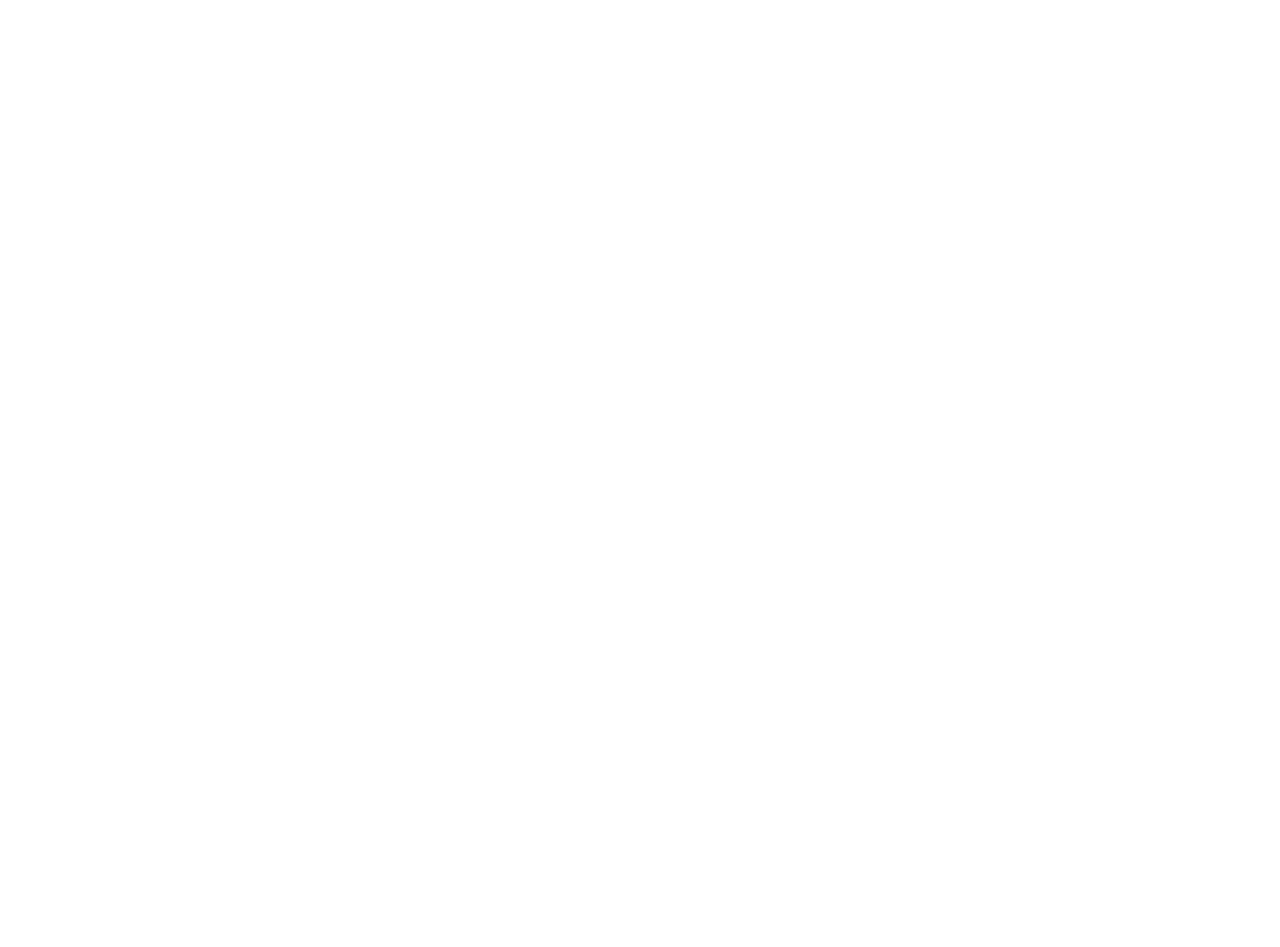
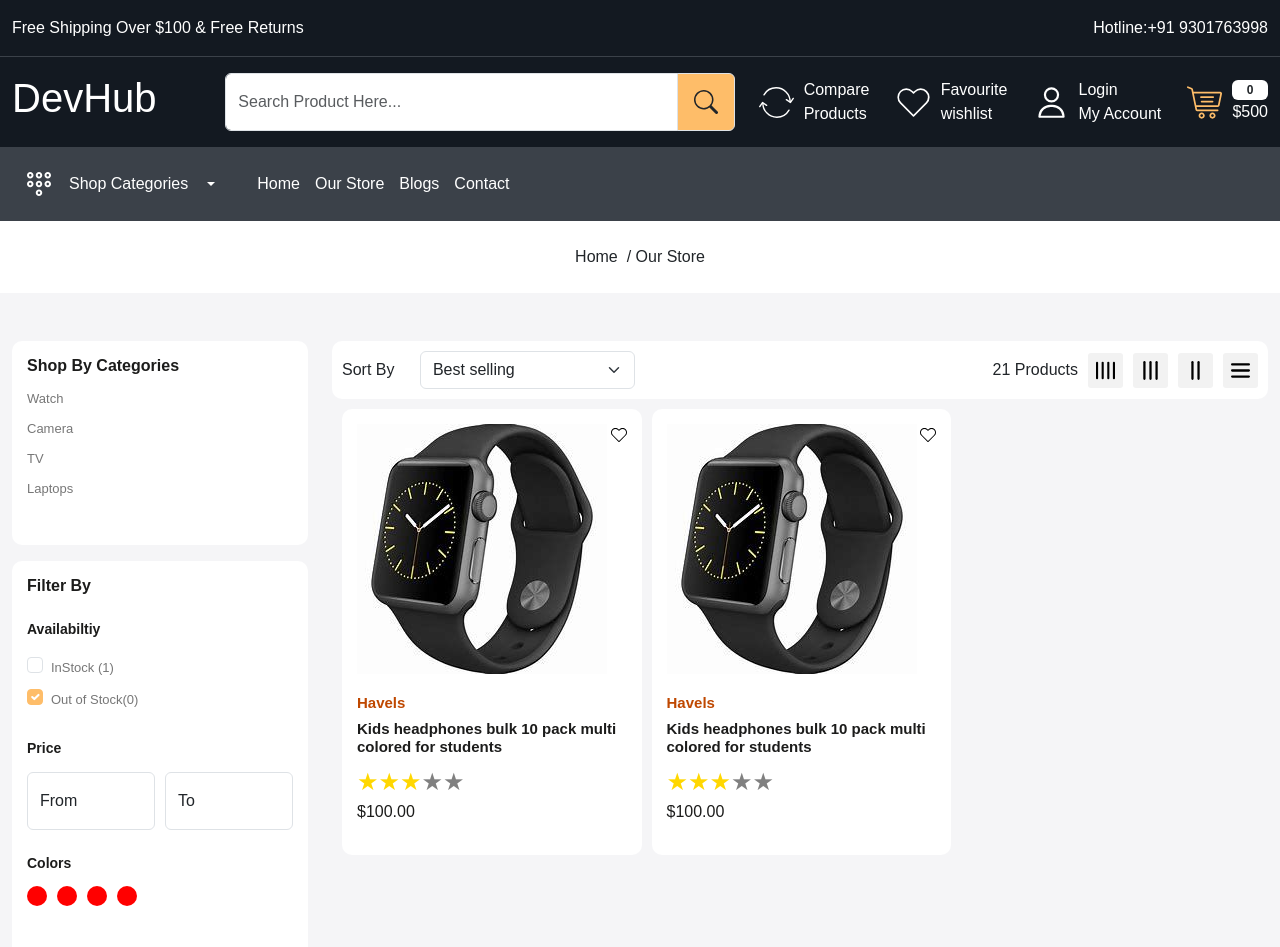
Before and after one commit to Arjav1971/DevHub, a React (Create React App) app: page /product in a window 1280 px wide. Before the commit this address had no page. Shown: the top 947 px of the page. Before the commit the page ends 800 px from the top, so only its background shows below. Built offline with nearby package versions, Linux system fonts and the light colour scheme; a web font is replaced by a local one.

Commit message:
few changes with the product card header and router

```diff
--- a/src/App.js
+++ b/src/App.js
@@ -36,7 +36,7 @@
           />
           <Route path="about" element={<Layout><About /></Layout>} />
           <Route path="contact" element={<Layout><Contact /></Layout>} />
-          <Route path="store" element={<Layout><OurStore /></Layout>} />
+          <Route path="product" element={<Layout><OurStore /></Layout>} />
           <Route path="product/:id" element={<Layout><SingleProduct/></Layout>} />
           <Route path="blogs" element={<Layout><Blog/></Layout>} />
           <Route path="blog/:id" element={<Layout><SingleBlog/></Layout>} />
--- a/src/components/Header.js
+++ b/src/components/Header.js
@@ -92,7 +92,7 @@
                         <div className="menu-links">
                             <div className="d-flex align-items-center gap-15">
                                 <NavLink className="text-white" to="/">Home</NavLink>
-                                <NavLink className="text-white" to="/store">Our Store</NavLink>
+                                <NavLink className="text-white" to="/product">Our Store</NavLink>
                                 <NavLink className="text-white" to="/blogs">Blogs</NavLink>
                                 <NavLink className="text-white" to="/contact">Contact</NavLink>
 
--- a/src/components/ProductCard.js
+++ b/src/components/ProductCard.js
@@ -15,11 +15,11 @@
     const {grid}=props;
    let location=useLocation();
 
-
+//    "product/:id"
   return (
     <>
-    <div className={` ${location.pathname=="/store" ? `gr-${grid}`:"col-3"}`}>
-        <Link to="product/:id" className="product-card position-relative">
+    <div className={` ${location.pathname=="/product" ? `gr-${grid}`:"col-3"}`}>
+        <Link to={`${location.pathname=="/" ? "product/:id" : ":id"}`} className="product-card position-relative">
             <div className="wishlist-icon position-absolute">
                 <button className='border-0 bg-transparent'><img src={wish} alt="wishlist"/></button >
             </div>
@@ -60,8 +60,8 @@
             </div>
         </Link>
     </div>
-    <div className={` ${location.pathname=="/store" ? `gr-${grid}`:"col-3"}`}>
-        <Link className="product-card position-relative">
+    <div className={` ${location.pathname=="/product" ? `gr-${grid}`:"col-3"}`}>
+        <Link to={`${location.pathname=="/" ? "product/:id" : ":id"}`}  className="product-card position-relative">
             <div className="wishlist-icon position-absolute">
                 <button className='border-0 bg-transparent'><img src={wish} alt="wishlist"/></button >
             </div>
```
